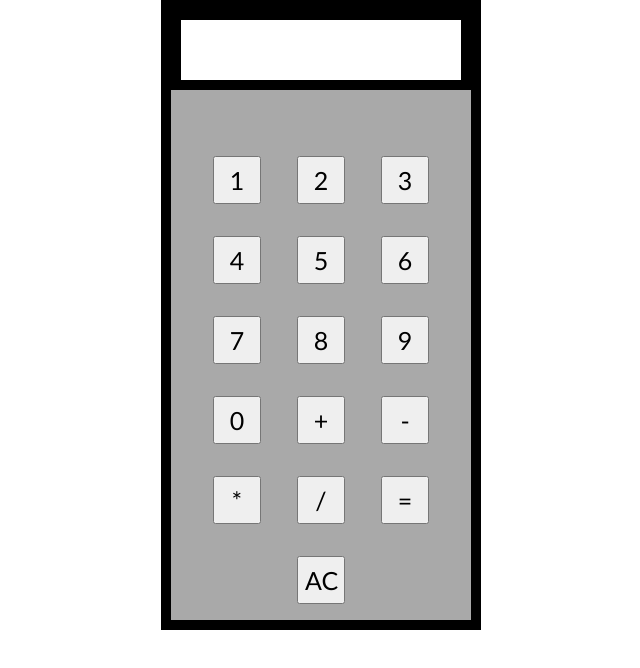
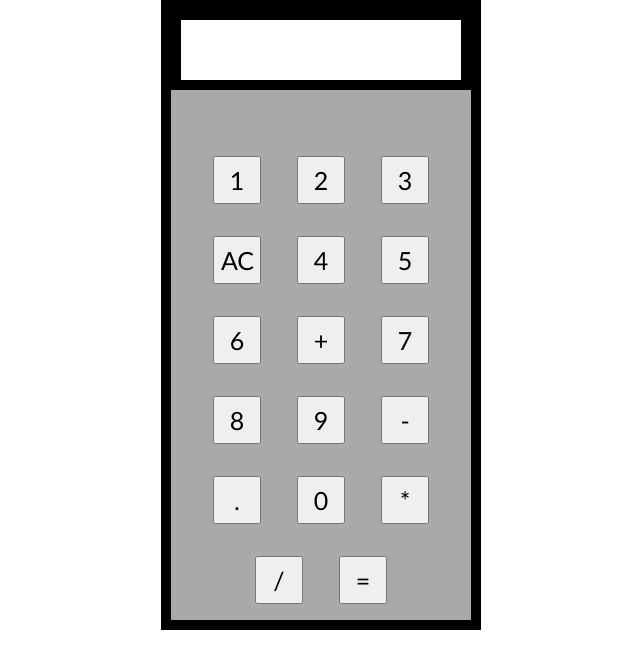
Before and after one commit to juanRC96/CalculadoraJS, a plain HTML site: page index.html in a window 1280 px wide. Shown: the part 82-750 px from the top of the page, without its empty margins (319-959 px from the left). Drawn offline with Linux system fonts and the light colour scheme.

Commit message:
Update index.html

```diff
--- a/index.html
+++ b/index.html
@@ -14,26 +14,29 @@
     <main>
         <div class="calculadora">
             <div class="recuadro-display"><p id="display"></div>
+
             <div class="teclado">
                 <button value="1" onclick="ingresarValor(this.value)">1</button>
                 <button value="2" onclick="ingresarValor(this.value)">2</button>
                 <button value="3" onclick="ingresarValor(this.value)">3</button>
+                <button value="AC" onclick="ingresarValor(this.value)">AC</button>
                 <button value="4" onclick="ingresarValor(this.value)">4</button>
                 <button value="5" onclick="ingresarValor(this.value)">5</button>
                 <button value="6" onclick="ingresarValor(this.value)">6</button>
+                <button value="+" onclick="ingresarValor(this.value)">+</button>
                 <button value="7" onclick="ingresarValor(this.value)">7</button>
                 <button value="8" onclick="ingresarValor(this.value)">8</button>
                 <button value="9" onclick="ingresarValor(this.value)">9</button>
+                <button value="-" onclick="ingresarValor(this.value)">-</button>
+                <button value="." onclick="ingresarValor(this.value)">.</button>
                 <button value="0" onclick="ingresarValor(this.value)">0</button>
-                <button value="+" onclick="ingresarValor(this.value)">+</button>
-                <button value="-" onclick="ingresarValor(this.value)">-</button>
                 <button value="*" onclick="ingresarValor(this.value)">*</button>
                 <button value="/" onclick="ingresarValor(this.value)">/</button>
-                <button value="=" onclick="ingresarValor(this.value)">=</button>
-                <button value="AC" onclick="ingresarValor(this.value)">AC</button>
+                <button id="boton-igual" value="=" onclick="ingresarValor(this.value)">=</button>
             </div>
         </div>
     </main>
+    <script src="js/Calculo.js"></script>
     <script src="js/app.js"></script>
 </body>
 </html>
```
